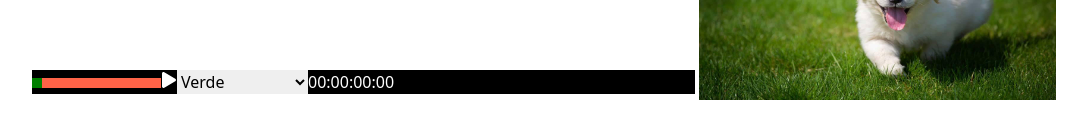
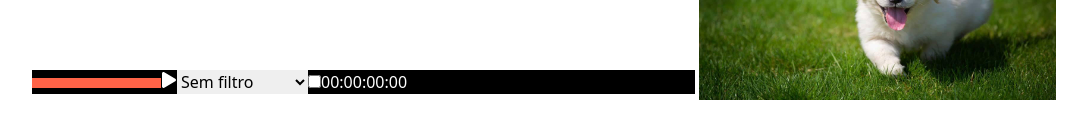
Before and after one commit to Geisa-mg/Multimidia-Projeto, a Next.js app: page / in a window 1280 px wide. Shown: the part 318-456 px from the top of the page, without its empty margins (96-1183 px from the left). Built offline with nearby package versions, Linux system fonts and the light colour scheme.

Commit message:
aula 16.04

```diff
--- a/src/app/data/Filter.ts
+++ b/src/app/data/Filter.ts
@@ -11,6 +11,15 @@ export abstract class Filter {
 
     abstract calc(red: number, green: number, blue:number): void;
 }
+
+export class FazNadaFilter extends Filter {
+    calc(red: number, green: number, blue: number): void {
+        this.red = red;
+        this.green = green;
+        this.blue = blue;
+    }
+}
+
 
 export class GreenFilter extends Filter {
     calc(red: number, green: number, blue: number): void {
@@ -46,6 +55,7 @@ export class GrayFilter extends Filter {
 }
 
 export const filters: Filter[] = [
+    new FazNadaFilter(),
     new GreenFilter(),
     new BlueFilter(),
     new RedFilter(),
--- a/src/app/page.tsx
+++ b/src/app/page.tsx
@@ -1,12 +1,13 @@
 'use client'
 
-import { useContext } from "react";
+import { useContext, useState } from "react";
 import { HomeContext } from "./context/HomeContext";
 import { FaPause, FaPlay } from "react-icons/fa";
 import videos, { Video } from './data/video';
 import { convertTimeToString } from "./utils/Utils";
 
 export default function Home() {
+  const [showFilter, setShowFilter] = useState(true);
   const {
     videoURL,
     playing,
@@ -22,8 +23,8 @@ export default function Home() {
   return (
     <main className="mx-auto w-[80%] mt-2 flex">
       <div className="w-[65%] mr-1">
-        <video className="w-full" ref={videoRef} src={videoURL} hidden></video>
-        <canvas className="w-full h-[380px]" ref={canvasRef}></canvas>
+        <video className="w-full" ref={videoRef} src={videoURL} hidden={showFilter}></video>
+        <canvas className="w-full h-[380px]" ref={canvasRef} hidden={!showFilter}></canvas>
 
         <div className="bg-black">
           <input className="appearance-none
@@ -31,7 +32,7 @@ export default function Home() {
                             [&::-webkit-slider-thumb]:appearance-none
                             [&::-webkit-slider-runnable-track]:bg-[tomato]
                             [&::-webkit-slider-runnable-track]:h-[10px]
-                            [&::-webkit-slider-thumb]:h-[10px]
+                            [&::-webkit-slidershowFilter-thumb]:h-[10px]
                             [&::-webkit-slider-thumb]:w-[10px]
                             [&::-webkit-slider-thumb]:bg-[green]"
             type="range"
@@ -44,12 +45,14 @@ export default function Home() {
           <button className="text-white" onClick={playPause}>
             {playing ? <FaPause /> : <FaPlay />}
           </button>
-          <select onChange={(e) => configFilter(Number(e.target.value))}>
-            <option selected value={0}>Verde</option>
-            <option value={1}>Azul</option>
-            <option value={2}>Vermelho</option>
-            <option value={3}>Preto e branco</option>
+          <select onChange={(e) => configFilter(Number(e.target.value))} hidden={!showFilter}>
+          <option selected value={0}>Sem filtro</option>
+            <option value={1}>Verde</option>
+            <option value={2}>Azul</option>
+            <option value={3}>Vermelho</option>
+            <option value={4}>Preto e branco</option>
           </select>
+        <input type="checkbox" name="Filtro" onChange={()=>setShowFilter(!showFilter)}/>
           <span className="text-white">
           {convertTimeToString(currentTime)}:{convertTimeToString(totalTime)}
           </span>
```
